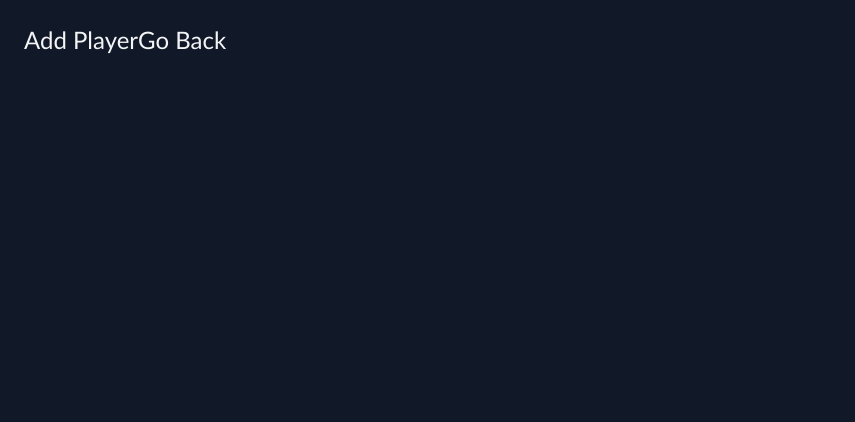
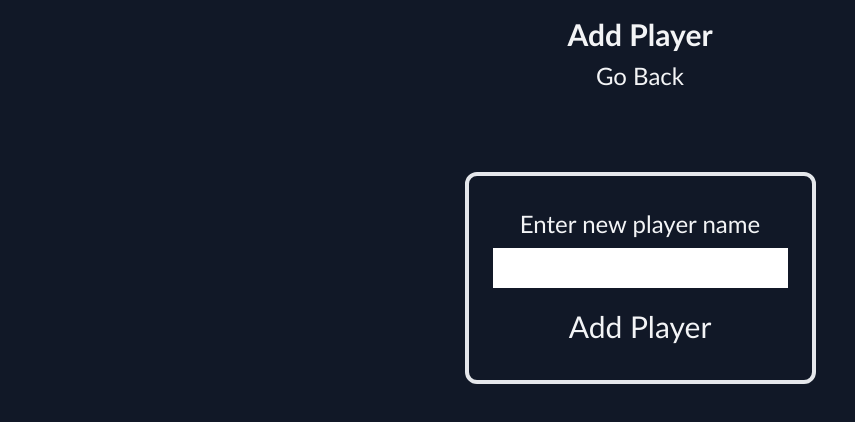
Before and after one commit to koleks92/scoretracker, a Next.js app: page /add_player in a window 1280 px wide. Shown: the top 422 px of the page, without its empty margins (0-855 px from the left). Built offline with nearby package versions, Linux system fonts and the light colour scheme; no server answers.

Commit message:
feat: Add player fully working with simple styling

```diff
--- a/app/add_player/page.tsx
+++ b/app/add_player/page.tsx
@@ -1,13 +1,67 @@
-import { createSimpleClient } from "@/utils/supabase/server"
-
+"use client";
+import { useState } from "react";
+import { createSimpleClient } from "@/utils/supabase/server";
 
 export default function AddPlayer() {
-    const supabase = createSimpleClient()
+    const [playerName, setPlayerName] = useState("");
+    const [message, setMessage] = useState("");
+    const supabase = createSimpleClient();
+
+    const handleSubmit = async (e: React.FormEvent) => {
+        e.preventDefault();
+
+        const { data: existing } = await supabase
+            .from("Players")
+            .select("*")
+            .eq("player_name", playerName);
+
+        if (existing && existing.length > 0) {
+            setMessage(`${playerName} already exists!`);
+            return;
+        }
+
+        const { error } = await supabase
+            .from("Players")
+            .insert({ player_name: playerName });
+
+        if (error) setMessage("Failed to add player.");
+        else setMessage(`${playerName} added successfully!`);
+
+        setPlayerName("");
+    };
 
     return (
-        <div className="m-6 justify-center align-center">
-            Add Player
-            <a href="/">Go Back</a>
+        <div className="flex-1 m-4 justify-center align-center">
+            <div className="flex m-2 justify-center text-3xl font-bold">
+                Add Player
+            </div>
+
+            <div className="flex justify-center">
+                <a href="/">Go Back</a>
+            </div>
+            <div className="flex my-20 flex-col items-center">
+                <form onSubmit={handleSubmit} className="border p-6 rounded-xl border-4">
+                    <div className="my-2 text-center">
+                        Enter new player name
+                    </div>
+                    <div className="my-2">
+                        <input
+                            className="px-2 py-1"
+                            value={playerName}
+                            onChange={(e) => setPlayerName(e.target.value)}
+                        />
+                    </div>
+                    <div className="flex justify-center">
+                        <button
+                            type="submit"
+                            className="text-3xl p-3 rounded-xl transition-transform duration-300 hover:bg-gray-800"
+                        >
+                            Add Player
+                        </button>
+                    </div>
+                    {message && <div className="text-center">{message}</div>}
+                </form>
+            </div>
         </div>
-    )
-};
+    );
+}
```
